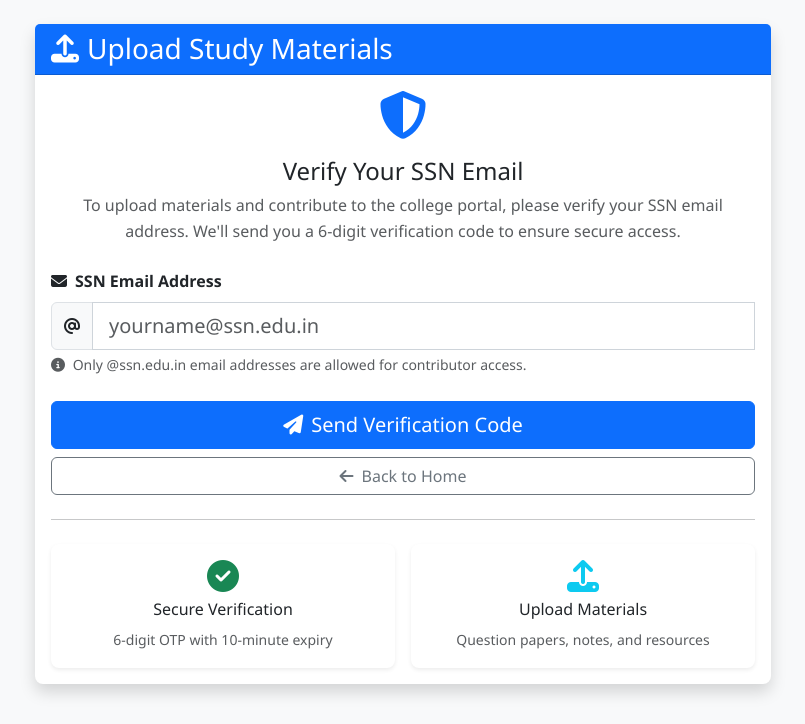
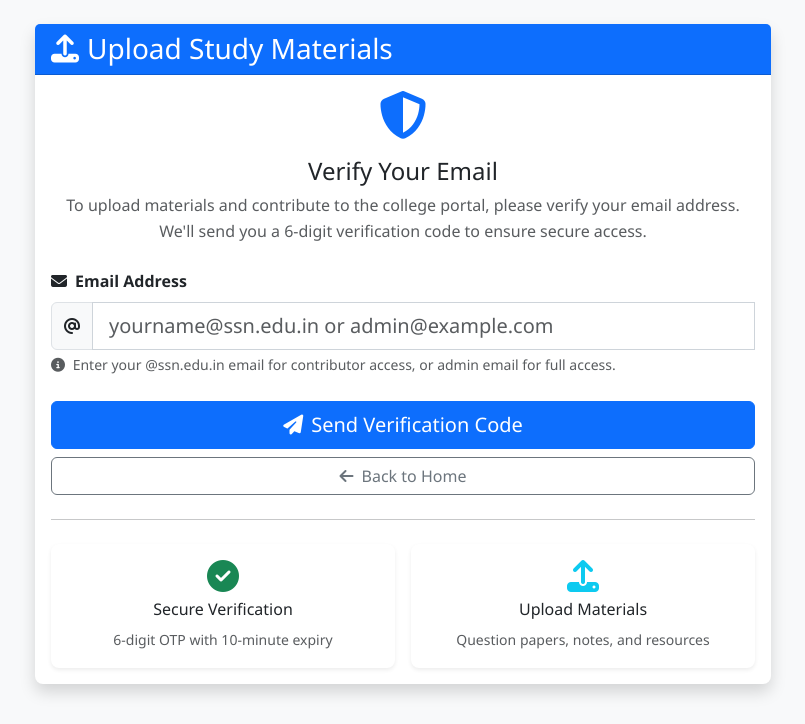
Before and after one commit to Sharruk/testing, a Flask app: page /upload-service in a window 1280 px wide; the page is wider, and only the part inside the window is pictured. Shown: the part 174-898 px from the top of that part, without its empty margins (237-1042 px from the left). Run offline with Flask 3, Linux system fonts and the light colour scheme; parts of the project's set-up code (start-up, migrations or seed data) failed here and were passed over; some libraries are stand-ins or nearby versions.

Commit message:
Update email verification to allow multiple domain options
Modify templates/upload_service.html to enable verification of email addresses beyond the '@ssn.edu.in' domain, including support for admin@example.com.

Replit-Commit-Author: Agent
Replit-Commit-Session-Id: f26faeb8-ed01-4489-8014-82983164585a
Replit-Commit-Checkpoint-Type: full_checkpoint
Replit-Commit-Event-Id: c6f7cfb1-46c8-4073-82c6-f94ca0d21586
Replit-Commit-Screenshot-Url: https://storage.googleapis.com/screenshot-production-us-central1/de1d27db-fd40-4c87-8198-a3eb67992e07/f26faeb8-ed01-4489-8014-82983164585a/iMoJCKm

```diff
--- a/templates/upload_service.html
+++ b/templates/upload_service.html
@@ -33,9 +33,9 @@
                     <div class="mb-3">
                         <i class="fas fa-shield-alt fa-3x text-primary"></i>
                     </div>
-                    <h4>Verify Your SSN Email</h4>
+                    <h4>Verify Your Email</h4>
                     <p class="text-muted">
-                        To upload materials and contribute to the college portal, please verify your SSN email address.
+                        To upload materials and contribute to the college portal, please verify your email address.
                         We'll send you a 6-digit verification code to ensure secure access.
                     </p>
                 </div>
@@ -45,7 +45,7 @@
 
                     <div class="mb-4">
                         <label for="email" class="form-label">
-                            <i class="fas fa-envelope me-2"></i>SSN Email Address
+                            <i class="fas fa-envelope me-2"></i>Email Address
                         </label>
                         <div class="input-group">
                             <span class="input-group-text">
@@ -56,18 +56,16 @@
                                 class="form-control form-control-lg"
                                 id="email"
                                 name="email"
-                                placeholder="yourname@ssn.edu.in"
-                                pattern=".+@ssn\.edu\.in"
-                                title="Please enter a valid @ssn.edu.in email address"
+                                placeholder="yourname@ssn.edu.in or admin@example.com"
                                 required
                             >
                             <div class="invalid-feedback">
-                                Please enter a valid @ssn.edu.in email address.
+                                Please enter a valid email address.
                             </div>
                         </div>
                         <div class="form-text">
                             <i class="fas fa-info-circle me-1"></i>
-                            Only @ssn.edu.in email addresses are allowed for contributor access.
+                            Enter your @ssn.edu.in email for contributor access, or admin email for full access.
                         </div>
                     </div>
 
@@ -117,11 +115,7 @@
         var validation = Array.prototype.filter.call(forms, function(form) {
             form.addEventListener('submit', function(event) {
                 var email = form.querySelector('#email');
-                if (!email.value.endsWith('@ssn.edu.in')) {
-                    email.setCustomValidity('Please enter a valid @ssn.edu.in email address');
-                } else {
-                    email.setCustomValidity('');
-                }
+                email.setCustomValidity('');
 
                 if (form.checkValidity() === false) {
                     event.preventDefault();
```
Also changed, not shown: 3 other files.
